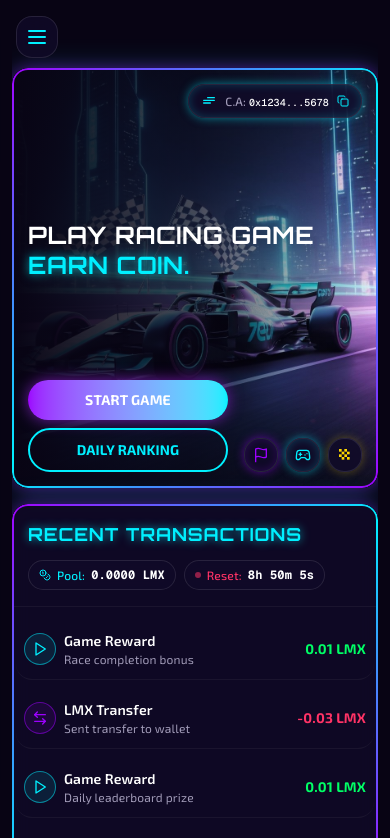
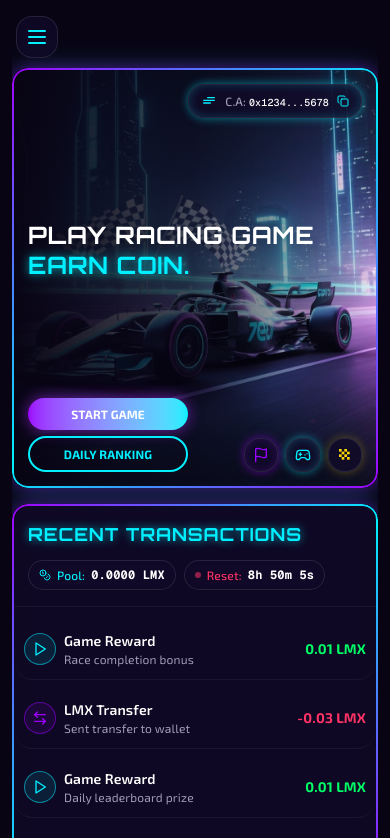
Before and after one commit to blaixs-max/v0-lumexia-landing-page-V0, a Next.js app: page / in a window 390 px wide. Shown: the top 838 px of the page. Built offline with nearby package versions, Linux system fonts and the light colour scheme; no server answers; the database is empty.

Commit message:
style: reduce button sizes for mobile responsiveness
Lower button max-width, padding, font size, and gap between buttons.

```diff
--- a/components/dashboard-hero.tsx
+++ b/components/dashboard-hero.tsx
@@ -56,16 +56,16 @@ export function DashboardHero() {
       {/* Bottom Section - Buttons on left, Icons on right (Mobile) / Icons only on desktop */}
       <div className="absolute bottom-4 left-4 right-4 md:bottom-6 md:left-auto md:right-6 z-20 flex items-end justify-between md:justify-end gap-2">
         {/* Mobile Buttons - Only visible on mobile */}
-        <div className="flex flex-col gap-2 md:hidden flex-1 max-w-[200px]">
+        <div className="flex flex-col gap-1.5 md:hidden flex-1 max-w-[160px]">
           <button
             onClick={handleStartGame}
-            className="w-full bg-gradient-to-r from-[#9d00ff] to-[#00f0ff] text-white font-bold py-2.5 px-6 rounded-full shadow-[0_0_15px_rgba(176,38,255,0.6)] text-sm"
+            className="w-full bg-gradient-to-r from-[#9d00ff] to-[#00f0ff] text-white font-bold py-2 px-4 rounded-full shadow-[0_0_15px_rgba(176,38,255,0.6)] text-xs"
           >
             START GAME
           </button>
           <button
             onClick={handleExploreGames}
-            className="w-full bg-transparent text-[#00f0ff] font-bold py-2.5 px-6 rounded-full border-2 border-[#00f0ff] text-sm"
+            className="w-full bg-transparent text-[#00f0ff] font-bold py-2 px-4 rounded-full border-2 border-[#00f0ff] text-xs"
           >
             DAILY RANKING
           </button>
```
